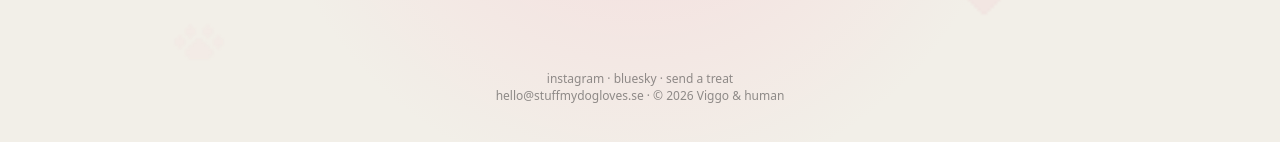
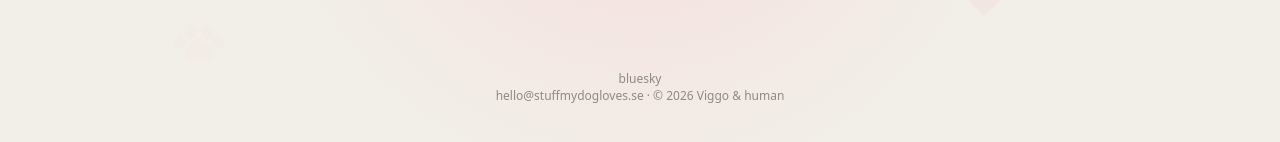
Before and after one commit to osmy25/stuff-my-dog-loves, a Next.js app: page /about in a window 1280 px wide. Shown: the part 522-664 px from the top of the page. Built offline with nearby package versions, Linux system fonts and the light colour scheme.

Commit message:
removed some footer links

```diff
--- a/components/Footer/Footer.jsx
+++ b/components/Footer/Footer.jsx
@@ -14,27 +14,11 @@ export default function Footer() {
     <footer className={styles.footer}>
       <div>
         <a
-          href="https://www.instagram.com/stuffmydogloves.ig"
-          target="_blank"
-          rel="noopener noreferrer"
-        >
-          instagram
-        </a>{" "}
-        ·{" "}
-        <a
           href="https://bsky.app/profile/stuffmydogloves.bsky.social"
           target="_blank"
           rel="noopener noreferrer"
         >
           bluesky
-        </a>{" "}
-        ·{" "}
-        <a
-          href="https://buymeacoffee.com/stuffmydogloves"
-          target="_blank"
-          rel="noopener noreferrer"
-        >
-          send a treat
         </a>
       </div>
 
```
